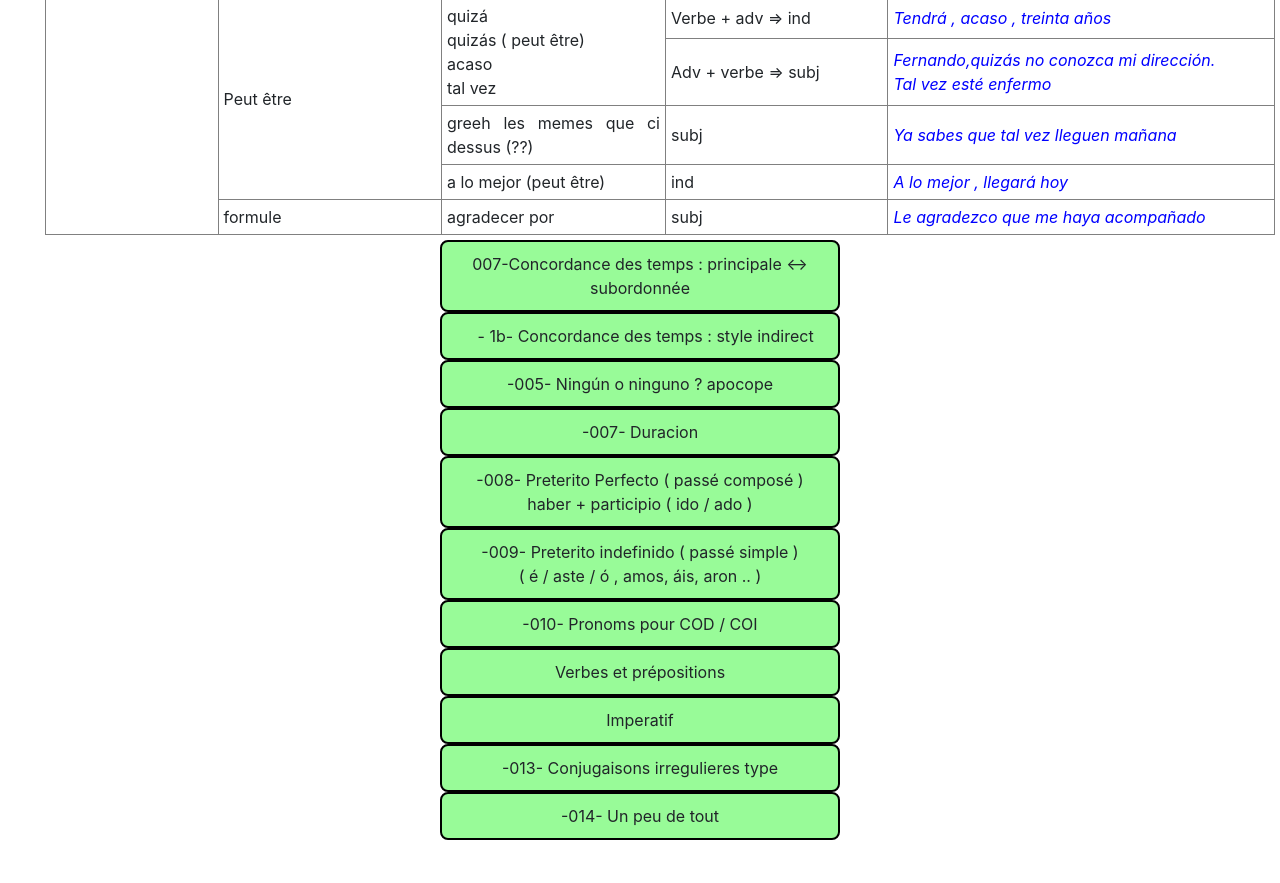
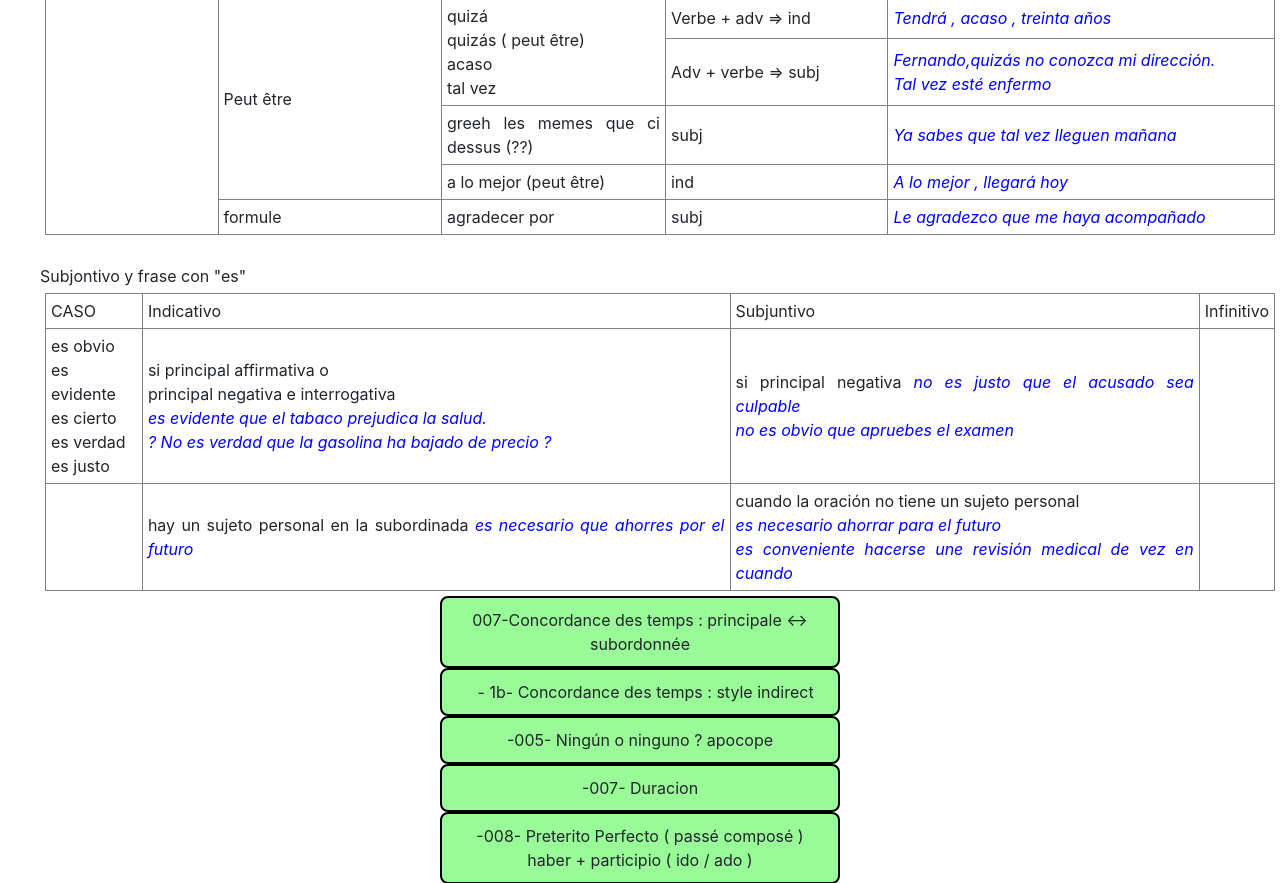
Before and after one commit to kutta75/espanol, a Django app: template verbos/templates/verbos/gramatica.html in a window 1280 px wide, after a click that opens the changed part. Shown: the part 4273-5156 px from the top of the page. Before the commit the page ends 5113 px from the top, so only its background shows below. Run offline with Django 3.2, Linux system fonts and the light colour scheme; the template is opened without the code that fills it, so the values that code supplies are empty; some libraries are stand-ins or nearby versions.

Commit message:
Update gramatica.html

```diff
--- a/verbos/templates/verbos/gramatica.html
+++ b/verbos/templates/verbos/gramatica.html
@@ -868,6 +868,55 @@ Autre facon d'expliquer plus académique
 		 <td class="exemple" > Le agradezco que me haya acompañado </td></td>
 	</tr>
  </table>
+<br>
+<table>
+<thead> Subjontivo y frase con "es" </thead>
+	<tr>
+		<td> CASO
+		</td>
+		<td> Indicativo
+		</td>
+		<td> Subjuntivo
+		</td>
+		<td> Infinitivo
+		</td>
+	</tr>
+	<tr>
+		<td> es obvio <br> es evidente <br> es cierto <br> es verdad <br> es justo
+		</td>
+		<td> si principal affirmativa  o <br>
+			principal negativa e interrogativa
+		     <br>
+		<span class="exemple"> es evidente que el tabaco prejudica la salud. <br>
+			? No es verdad  que la gasolina ha bajado de precio ?
+		</span>
+		</td>
+		<td> si principal negativa
+			<span class="exemple">
+			no es justo que el acusado sea culpable <br>
+			no es obvio que apruebes el examen
+			</span>
+		</td>
+		<td>
+		</td>
+	</tr>
+	<tr>
+		<td>
+		</td>
+		<td> hay un sujeto personal en la subordinada
+			<span class="exemple">
+			es necesario que ahorres por el futuro  <br>
+			</span>
+
+		</td>
+		<td> cuando la oración no tiene un sujeto personal
+			<br>
+			<span class="exemple"> es necesario ahorrar para el futuro <br>
+				es conveniente hacerse une revisión medical de vez en cuando
+			</span>
+		</td>
+	</tr>
+</table>
 </div>
 
 <div class="entete" onclick="ShowHide('zoneAafficher007' )" > 007-Concordance des temps : principale <-> subordonnée
```
